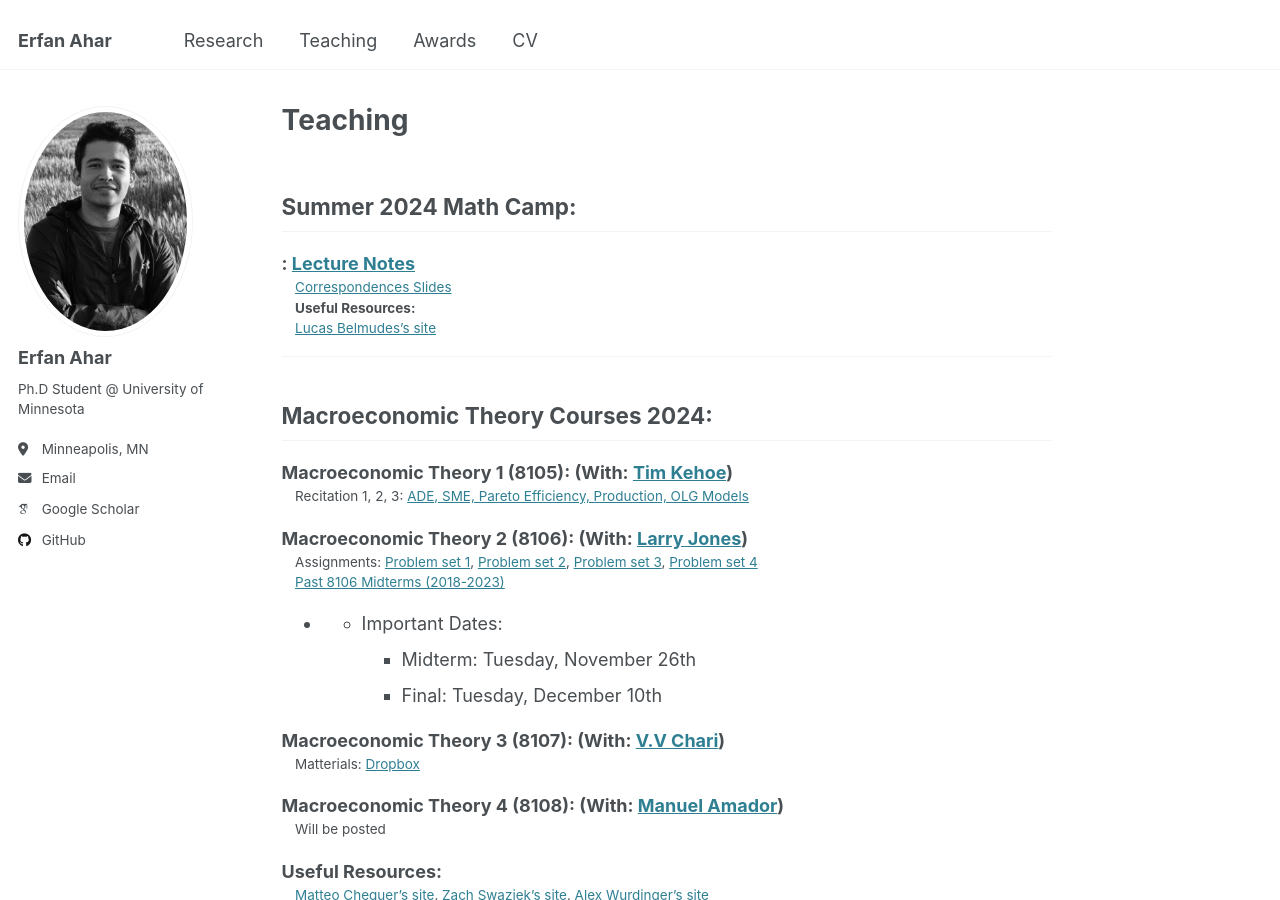
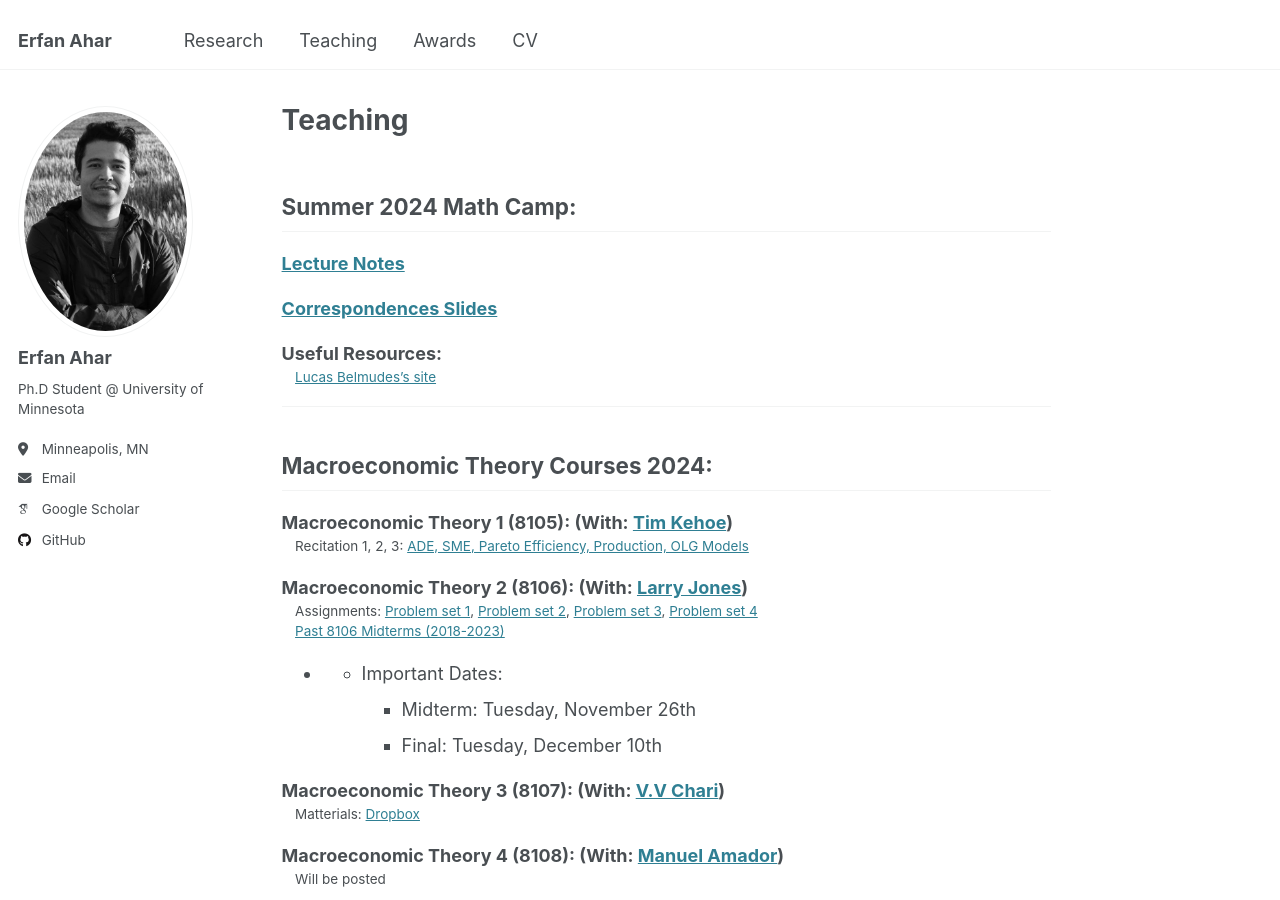
Before and after one commit to ErfanAhar/erfanahar.github.io, a Jekyll site: the page built from _pages/teaching.md, in a window 1280 px wide and 900 px high. Built offline with Jekyll 4.4.1, drawn with Linux system fonts in a browser that asks for light colours; some web fonts are replaced.

```diff
--- a/_pages/teaching.md
+++ b/_pages/teaching.md
@@ -6,9 +6,9 @@ author_profile: true
 
 ## Summer 2024 Math Camp:
 
-: [Lecture Notes](https://drive.google.com/file/d/1A_gH0oTXK0oB0KP5WjwByolUvRtiAruA/view?usp=drive_link)
-: [Correspondences Slides](https://drive.google.com/file/d/1zhnIM8AfXSzKA5Z2nInnn8ocj409cujB/view?usp=drive_link)
-: **Useful Resources:**
+[Lecture Notes](https://drive.google.com/file/d/1A_gH0oTXK0oB0KP5WjwByolUvRtiAruA/view?usp=drive_link)
+[Correspondences Slides](https://drive.google.com/file/d/1zhnIM8AfXSzKA5Z2nInnn8ocj409cujB/view?usp=drive_link)
+**Useful Resources:**
 :    [Lucas Belmudes's site](https://sites.google.com/umn.edu/lbelmudes/lucas-belmudes)
 
 ---
```
